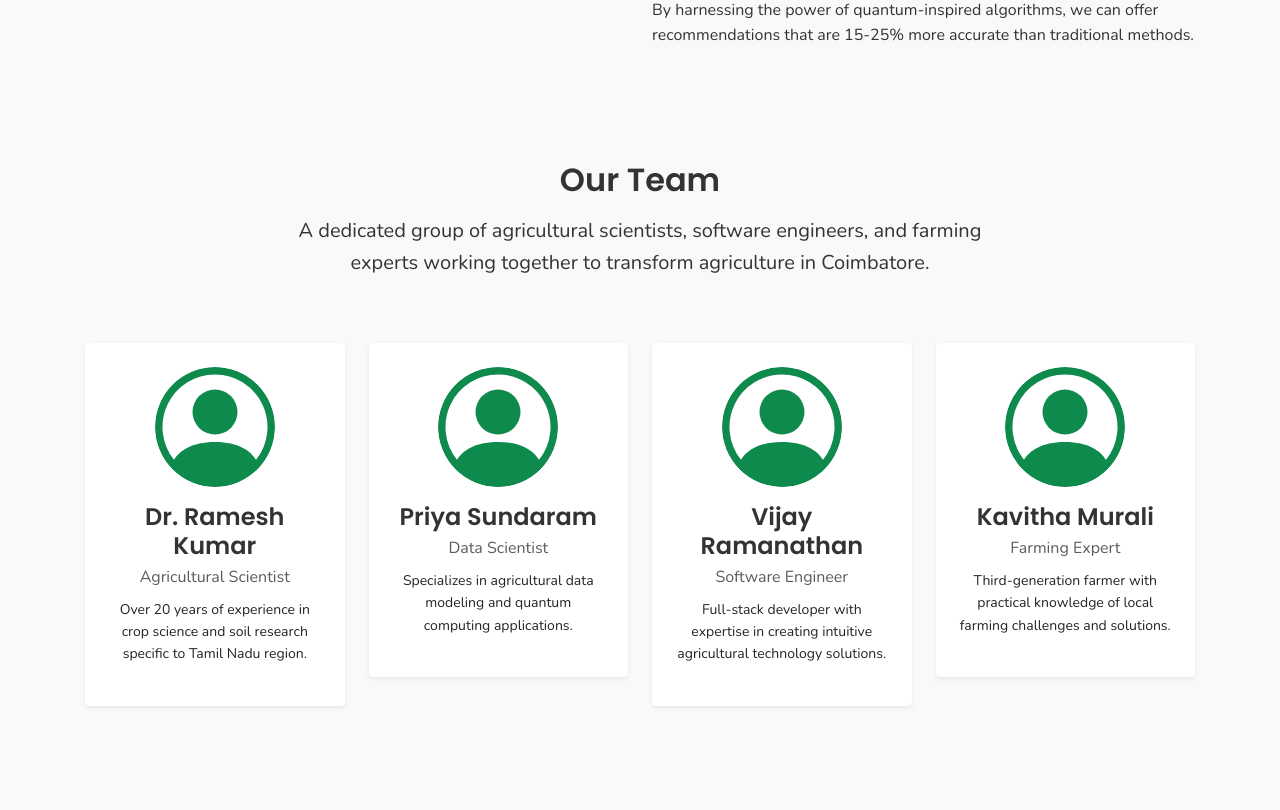
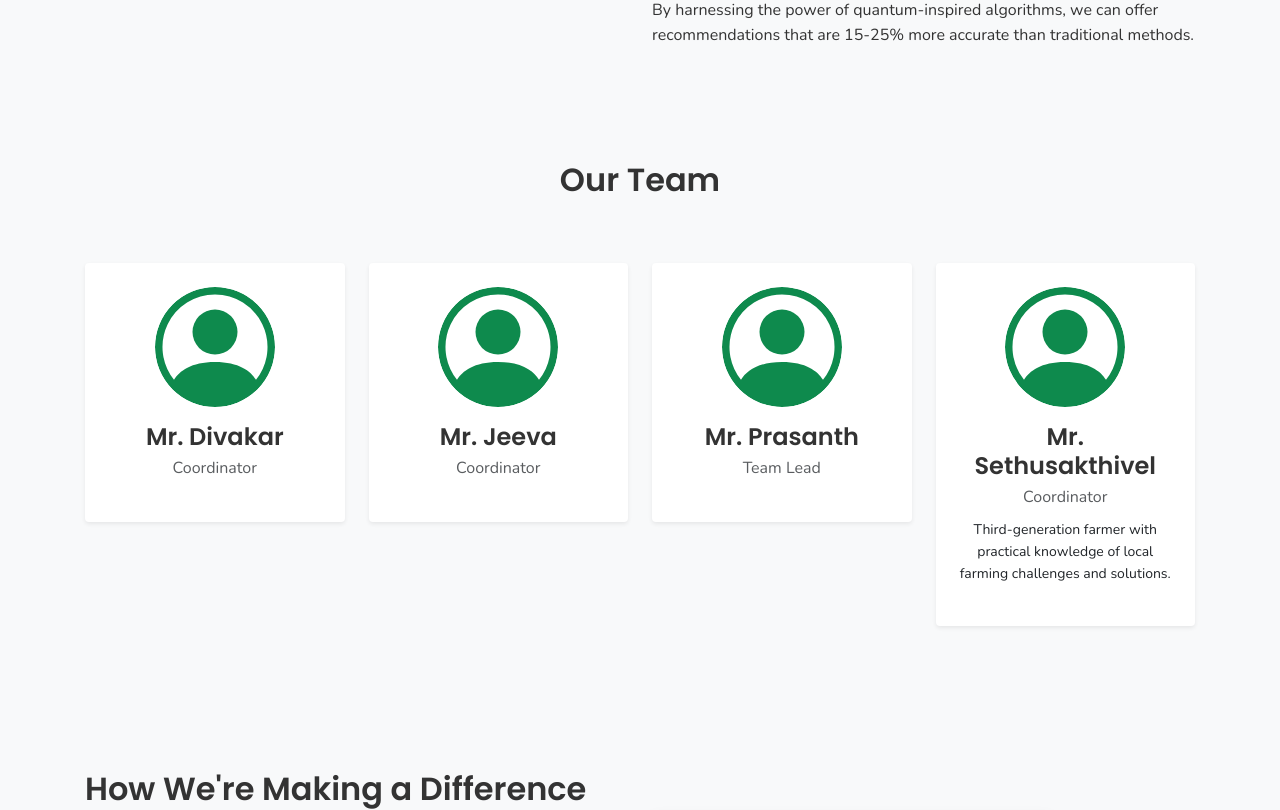
Before and after one commit to prasanth8872/crop-rotation-for-small-farmers, a Flask app: page /about in a window 1280 px wide. Shown: the part 1675-2485 px from the top of the page. Run offline with Flask 3, Linux system fonts and the light colour scheme.

```diff
--- a/routes.py
+++ b/routes.py
@@ -70,20 +70,33 @@ def login():
 
     form = LoginForm()
     if form.validate_on_submit():
+        # Log the username being used for login
+        logging.info(f"Login attempt with username: {form.username.data}")
+
+        # Check if the user exists in the database
         user = User.query.filter_by(username=form.username.data).first()
+        if user:
+            logging.info(f"User found: {user.username}, is_admin: {user.is_admin}")
+        else:
+            logging.warning(f"User not found: {form.username.data}")
+
+        # Verify the password
         if user and check_password_hash(user.password_hash, form.password.data):
-            logging.info(f"User logged in: {user.username} (Admin: {user.is_admin})")
+            logging.info(f"Password verification successful for user: {user.username}")
             login_user(user, remember=form.remember_me.data)
             next_page = request.args.get('next')
 
             # Admin users are always redirected to admin dashboard
             if user.is_admin:
+                logging.info(f"Redirecting admin user {user.username} to admin dashboard.")
                 flash(f"Welcome back, Admin {user.username}!", 'success')
                 return redirect(next_page or url_for('admin_dashboard'))
             else:
+                logging.info(f"Redirecting regular user {user.username} to dashboard.")
                 flash(f"Welcome back, {user.first_name}!", 'success')
                 return redirect(next_page or url_for('dashboard'))
         else:
+            logging.warning(f"Invalid login attempt for username: {form.username.data}")
             flash('Invalid username or password', 'danger')
 
     return render_template('login.html', form=form)
@@ -441,7 +454,9 @@ def contact():
         flash('Your message has been sent! We will get back to you soon.', 'success')
         return redirect(url_for('contact'))
 
-    return render_template('contact.html', form=form)
+    # Pass a unique CSRF token id to the template
+    csrf_token_id = f"csrf_token_{id(form)}"
+    return render_template('contact.html', form=form, csrf_token_id=csrf_token_id)
 
 @app.route('/crop-guide')
 def crop_guide():
--- a/templates/about.html
+++ b/templates/about.html
@@ -94,7 +94,7 @@
         <div class="row">
             <div class="col-lg-8 mx-auto text-center mb-5">
                 <h2>Our Team</h2>
-                <p class="lead">A dedicated group of agricultural scientists, software engineers, and farming experts working together to transform agriculture in Coimbatore.</p>
+                <p class="lead"></p>
             </div>
         </div>
 
@@ -108,9 +108,9 @@
                                 <path fill-rule="evenodd" d="M0 8a8 8 0 1 1 16 0A8 8 0 0 1 0 8zm8-7a7 7 0 0 0-5.468 11.37C3.242 11.226 4.805 10 8 10s4.757 1.225 5.468 2.37A7 7 0 0 0 8 1z"/>
                             </svg>
                         </div>
-                        <h4 class="mb-1">Dr. Ramesh Kumar</h4>
-                        <p class="text-muted mb-2">Agricultural Scientist</p>
-                        <p class="small">Over 20 years of experience in crop science and soil research specific to Tamil Nadu region.</p>
+                        <h4 class="mb-1">Mr. Divakar</h4>
+                        <p class="text-muted mb-2">Coordinator</p>
+                        <p class="small"></p>
                     </div>
                 </div>
             </div>
@@ -124,9 +124,9 @@
                                 <path fill-rule="evenodd" d="M0 8a8 8 0 1 1 16 0A8 8 0 0 1 0 8zm8-7a7 7 0 0 0-5.468 11.37C3.242 11.226 4.805 10 8 10s4.757 1.225 5.468 2.37A7 7 0 0 0 8 1z"/>
                             </svg>
                         </div>
-                        <h4 class="mb-1">Priya Sundaram</h4>
-                        <p class="text-muted mb-2">Data Scientist</p>
-                        <p class="small">Specializes in agricultural data modeling and quantum computing applications.</p>
+                        <h4 class="mb-1">Mr. Jeeva</h4>
+                        <p class="text-muted mb-2">Coordinator</p>
+                        <p class="small"></p>
                     </div>
                 </div>
             </div>
@@ -140,9 +140,9 @@
                                 <path fill-rule="evenodd" d="M0 8a8 8 0 1 1 16 0A8 8 0 0 1 0 8zm8-7a7 7 0 0 0-5.468 11.37C3.242 11.226 4.805 10 8 10s4.757 1.225 5.468 2.37A7 7 0 0 0 8 1z"/>
                             </svg>
                         </div>
-                        <h4 class="mb-1">Vijay Ramanathan</h4>
-                        <p class="text-muted mb-2">Software Engineer</p>
-                        <p class="small">Full-stack developer with expertise in creating intuitive agricultural technology solutions.</p>
+                        <h4 class="mb-1">Mr. Prasanth</h4>
+                        <p class="text-muted mb-2">Team Lead</p>
+                        <p class="small"></p>
                     </div>
                 </div>
             </div>
@@ -156,8 +156,8 @@
                                 <path fill-rule="evenodd" d="M0 8a8 8 0 1 1 16 0A8 8 0 0 1 0 8zm8-7a7 7 0 0 0-5.468 11.37C3.242 11.226 4.805 10 8 10s4.757 1.225 5.468 2.37A7 7 0 0 0 8 1z"/>
                             </svg>
                         </div>
-                        <h4 class="mb-1">Kavitha Murali</h4>
-                        <p class="text-muted mb-2">Farming Expert</p>
+                        <h4 class="mb-1">Mr. Sethusakthivel</h4>
+                        <p class="text-muted mb-2">Coordinator</p>
                         <p class="small">Third-generation farmer with practical knowledge of local farming challenges and solutions.</p>
                     </div>
                 </div>
```
Also changed, not shown: templates/add_farm.html (added, +22 -0 lines), templates/contact.html (+11 -11 lines), instance/quantum_agriculture.db (added), requirements.txt (added), 1 other file.
